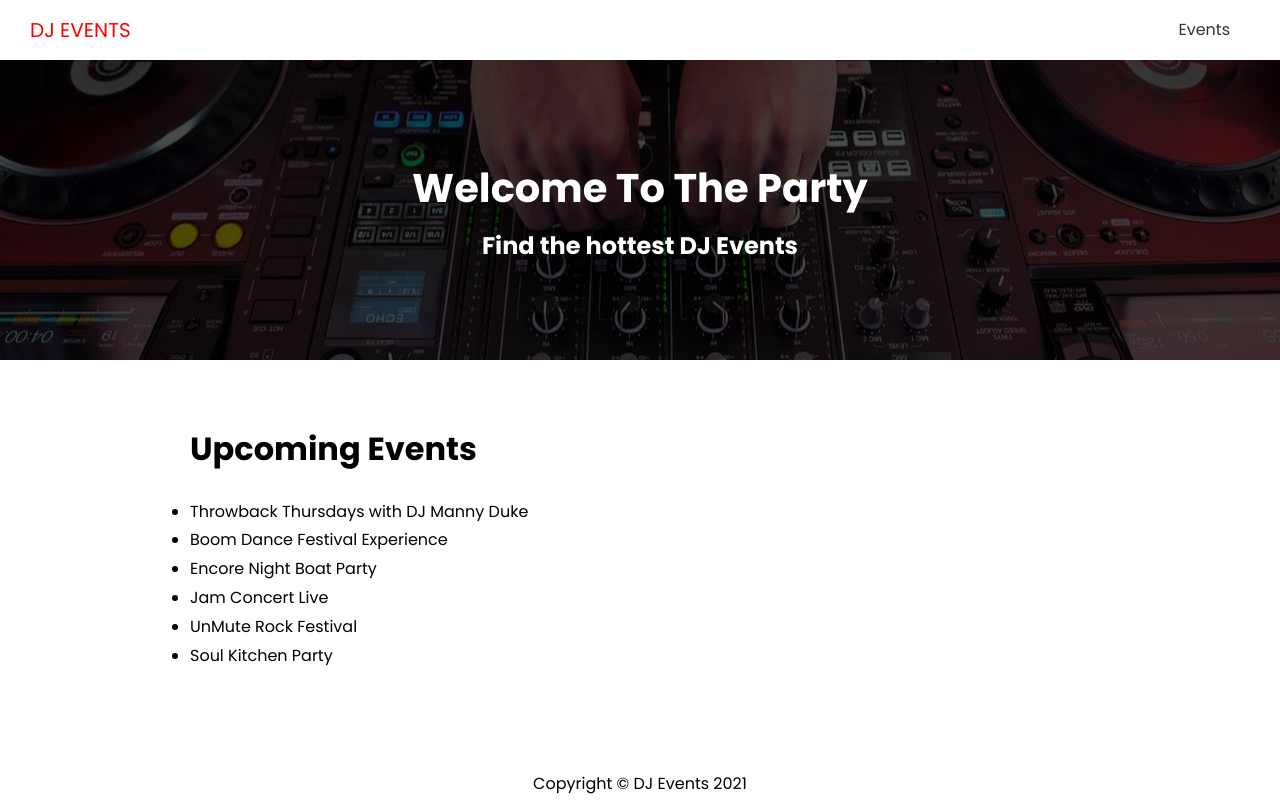
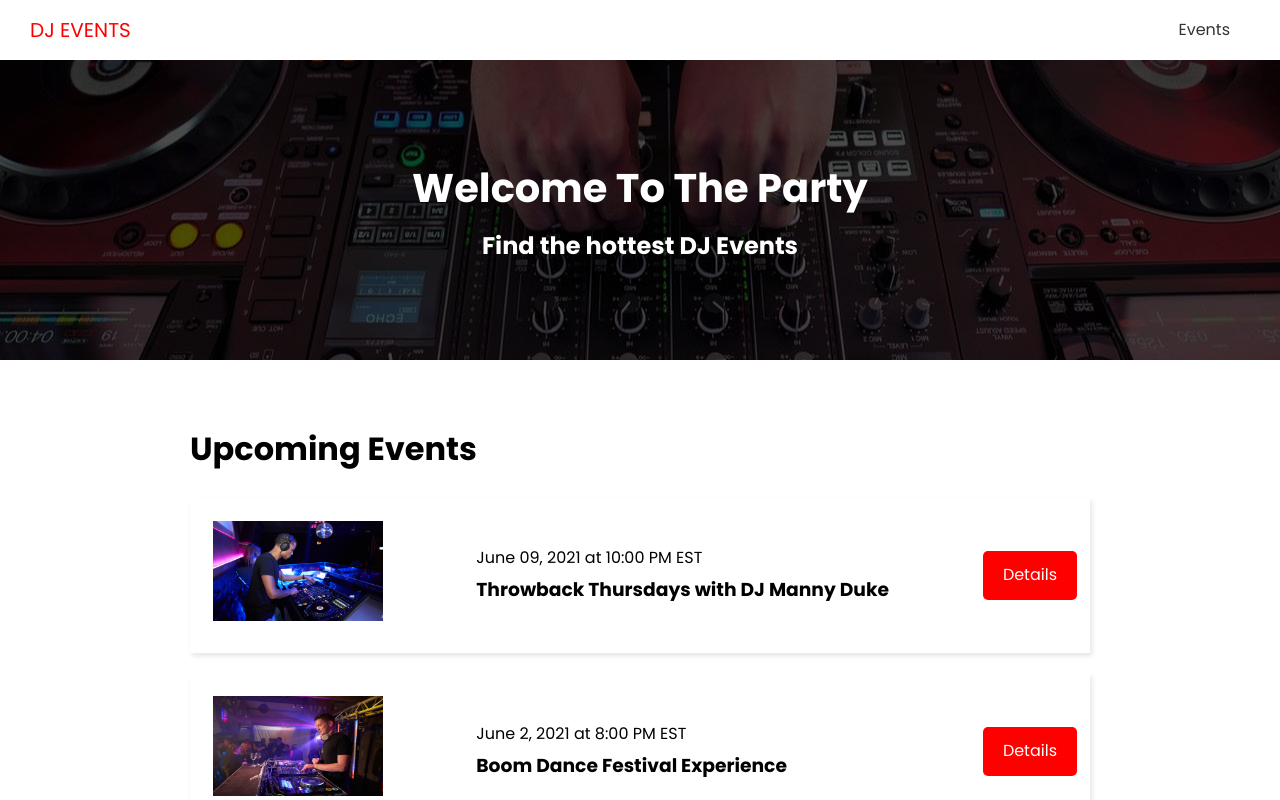
Before and after one commit to plaxamana/eevenful-frontend, a Next.js app: page / in a window 1280 px wide. Shown: the top 800 px of the page. Built offline with nearby package versions, Linux system fonts and the light colour scheme; no server answers.

Commit message:
listing our events using getServerSideProps

```diff
--- /dev/null
+++ b/components/EventItem.js
@@ -0,0 +1,29 @@
+import Link from 'next/link'
+import Image from 'next/image'
+import styles from '@/styles/EventItem.module.css'
+
+export default function EventItem({ event }) {
+  return (
+    <div className={styles.event}>
+      <div className={styles.img}>
+        <Image
+          src={event.image ? event.image : '/images/event-default.png'}
+          alt='event image'
+          height={100}
+          width={170}
+        />
+      </div>
+      <div className={styles.info}>
+        <span>
+          {event.date} at {event.time}
+        </span>
+        <h3>{event.name}</h3>
+      </div>
+      <div className={styles.link}>
+        <Link href={`/events/${event.slug}`}>
+          <a className='btn'>Details</a>
+        </Link>
+      </div>
+    </div>
+  )
+}
--- a/pages/index.js
+++ b/pages/index.js
@@ -1,15 +1,22 @@
 import Layout from '@/components/Layout'
+import EventItem from '@/components/EventItem'
 import { API_URL } from '@/config/index'
+import Link from 'next/link'
 
 export default function Home({ events }) {
   return (
     <Layout>
       <h1>Upcoming Events</h1>
-      <ul>
-        {events.map(event => (
-          <li key={event.id}>{event.name}</li>
-        ))}
-      </ul>
+      {events.length === 0 && <h3>no events to show</h3>}
+      {events.map(event => (
+        <EventItem key={event.id} event={event} />
+      ))}
+
+      {events.length > 0 && (
+        <Link href='/events'>
+          <a className='btn-secondary'>View All Events</a>
+        </Link>
+      )}
     </Layout>
   )
 }
@@ -20,8 +27,7 @@
 
   return {
     props: {
-      events,
+      events: events.slice(0, 3),
     },
-    revalidate: 1,
   }
 }
--- /dev/null
+++ b/styles/Event.module.css
@@ -0,0 +1,32 @@
+.event {
+  position: relative;
+  padding-top: 40px;
+}
+
+.event h3 {
+  font-size: 25px;
+}
+
+.event p {
+  margin: 10px 0;
+}
+
+.image {
+  margin-bottom: 20px;
+}
+
+.controls {
+  position: absolute;
+  right: 30px;
+  top: 0;
+}
+
+.delete {
+  margin-left: 20px;
+  color: red;
+}
+
+.back {
+  display: block;
+  margin-top: 40px;
+}
--- /dev/null
+++ b/styles/EventItem.module.css
@@ -0,0 +1,28 @@
+.event {
+  display: flex;
+  justify-content: space-between;
+  align-items: center;
+  margin: 20px 0;
+  padding: 13px;
+  box-shadow: 2px 3px 5px rgba(0, 0, 0, 0.1);
+}
+
+.img {
+  flex: 1;
+  margin: 10px;
+}
+
+.info {
+  flex: 2;
+}
+
+@media (max-width: 600px) {
+  .event {
+    flex-direction: column;
+    text-align: center;
+  }
+
+  .info {
+    margin-bottom: 20px;
+  }
+}
```
Also changed, not shown: pages/events/index.js (+20 -3 lines).
